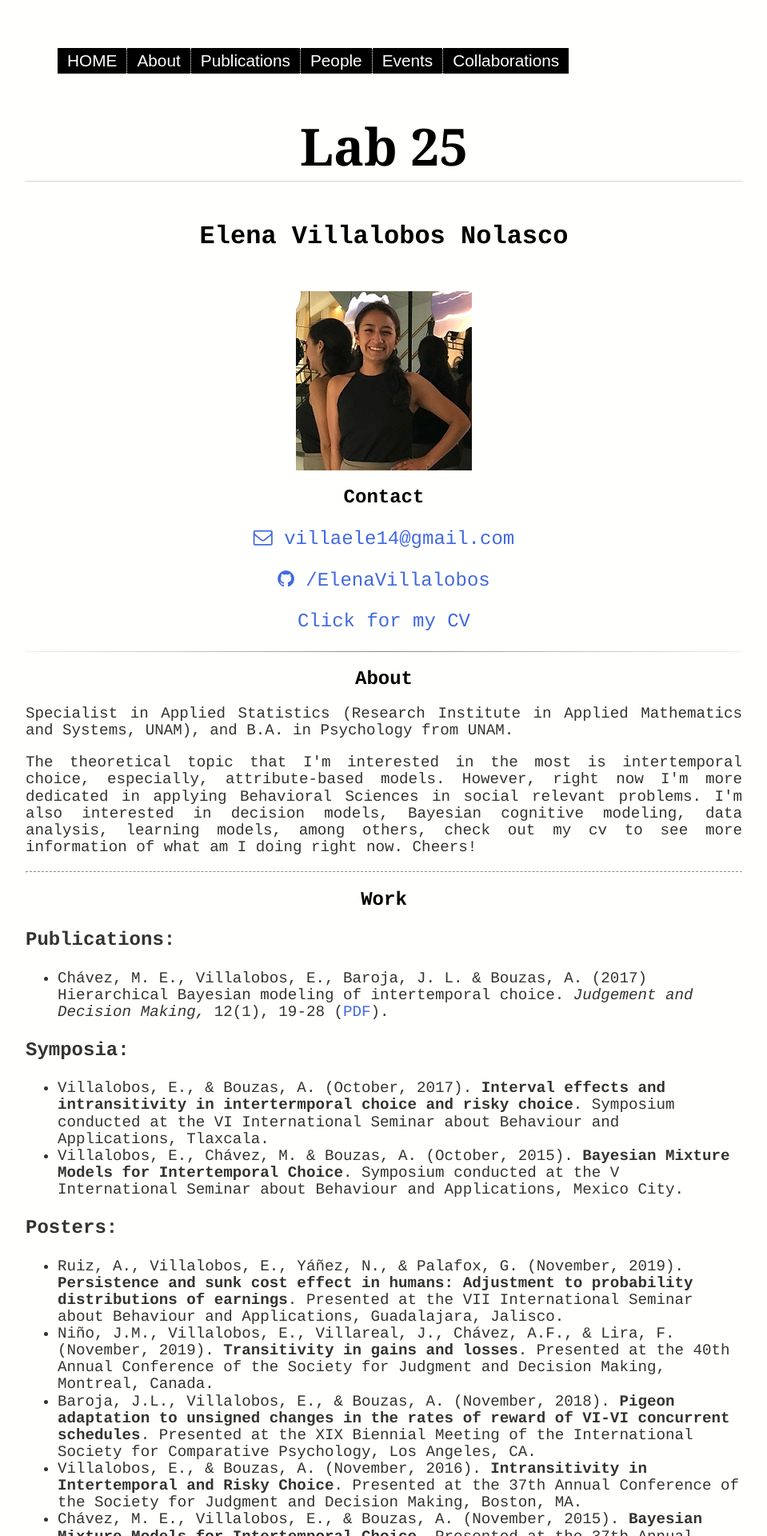
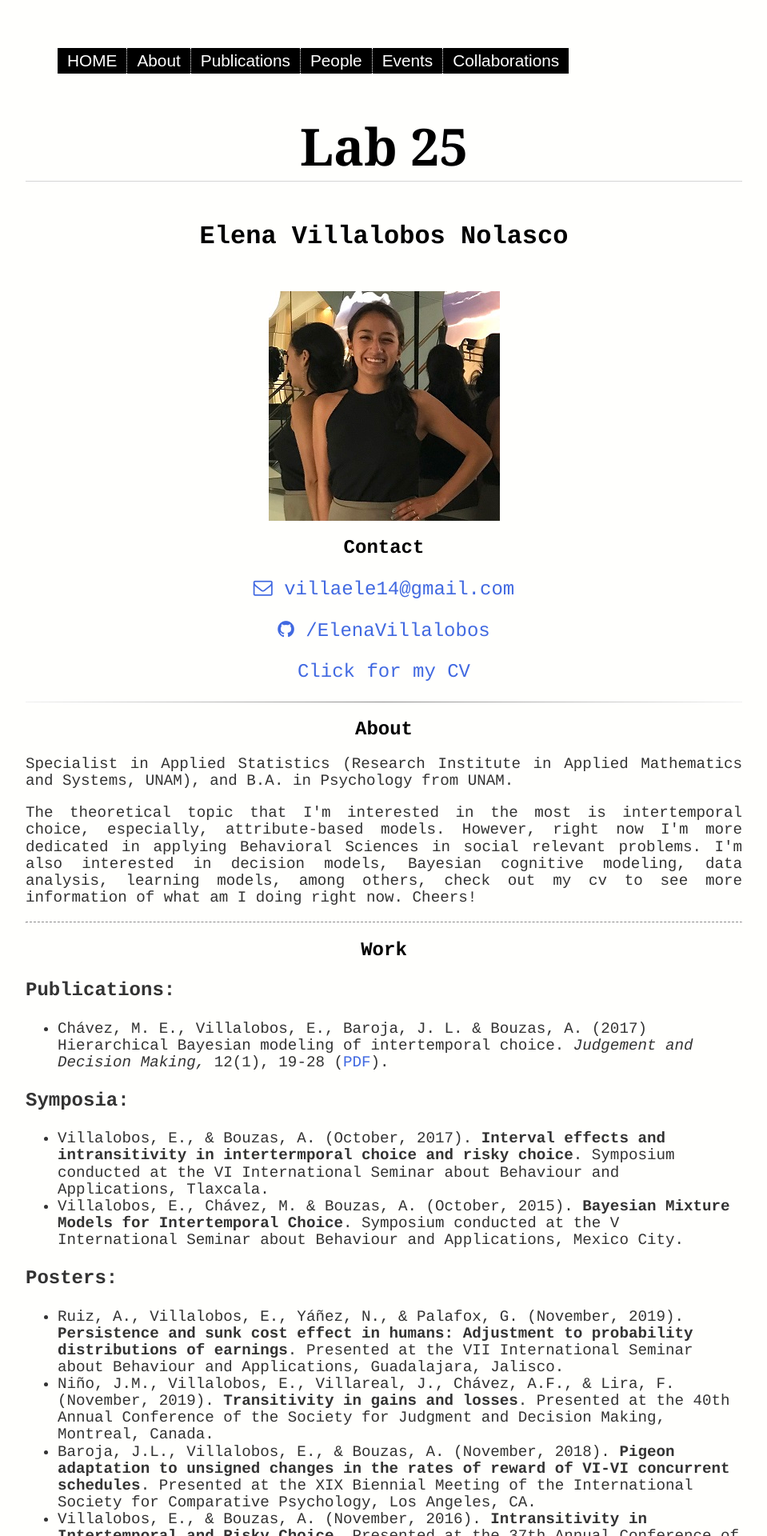
Before and after one commit to BouzasLab25/bouzaslab25.github.io, a Jekyll site: the page built from people/elena.html, in a window 1280 px wide. Shown: the top 1920 px of the page at 80% size, without its empty margins (160-1119 px from the left). Built offline with Jekyll 4.4.1, drawn with Linux system fonts in a browser that asks for light colours.

Commit message:
Update elena.html

```diff
--- a/people/elena.html
+++ b/people/elena.html
@@ -6,7 +6,7 @@
 
 <h3>Elena Villalobos Nolasco</h3>
 
-<img class="displayed" src="/images/Elena.jpg" />
+<img class="displayed" src="/images/Elena2.jpg" />
 
  <h2>Contact</h2>
 
```
